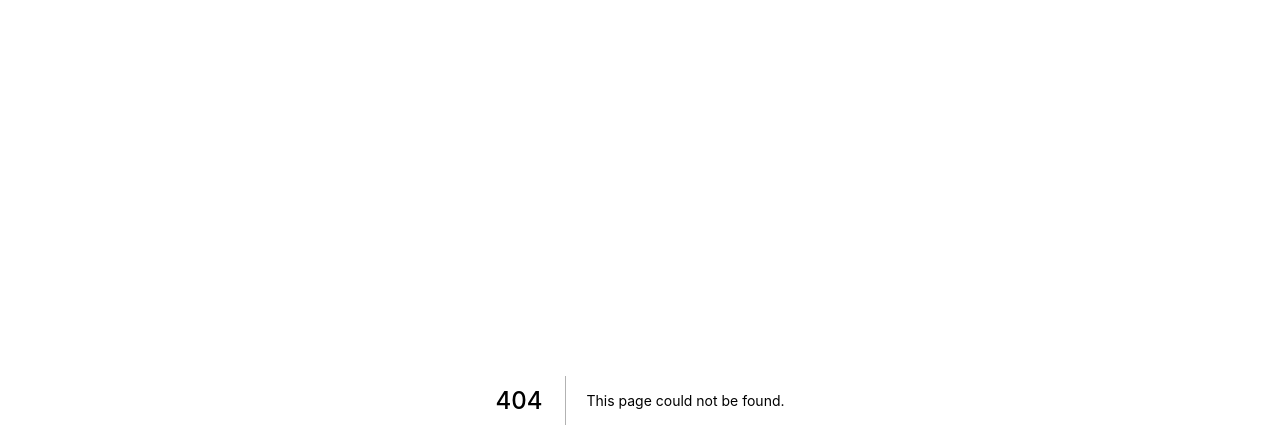
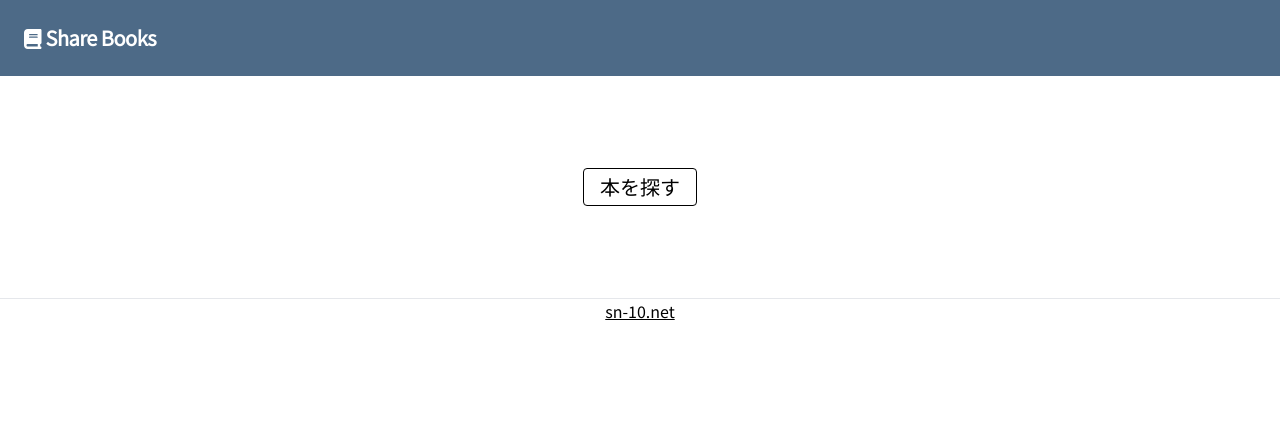
Before and after one commit to s-n-1-0/books_web, a Next.js app in the folder app/: page / in a window 1280 px wide. Before the commit this address had no page. Shown: the top 448 px of the page. Built offline with nearby package versions, Linux system fonts and the light colour scheme.

Commit message:
トップページを仮追加

```diff
--- /dev/null
+++ b/app/pages/index.tsx
@@ -0,0 +1,38 @@
+import CustomHead from "@/components/head";
+import Header from "@/components/header";
+import { NextPage } from "next";
+import Link from "next/link";
+
+const Home: NextPage = () => {
+  return (
+    <div>
+      <CustomHead
+        title="Share Books"
+        pageUrl="https://books.sn-10.net"
+        ogType="website"
+      ></CustomHead>
+      <Header isMenu={false}></Header>
+      <main>
+        <div className="w-full px-2 py-3 text-center">
+          <div className="py-20">
+            <Link href="/ja/share">
+              <a className="inline-block text-xl px-4 py-2 leading-none border rounded border-black hover:border-transparent hover:text-teal-500 hover:bg-white mt-4 lg:mt-0">
+                本を探す
+              </a>
+            </Link>
+          </div>
+        </div>
+      </main>
+
+      <footer>
+        <hr />
+        <p className="text-center">
+          <a className="underline" href="https://hello.sn-10.net">
+            sn-10.net
+          </a>
+        </p>
+      </footer>
+    </div>
+  );
+};
+export default Home;
```
